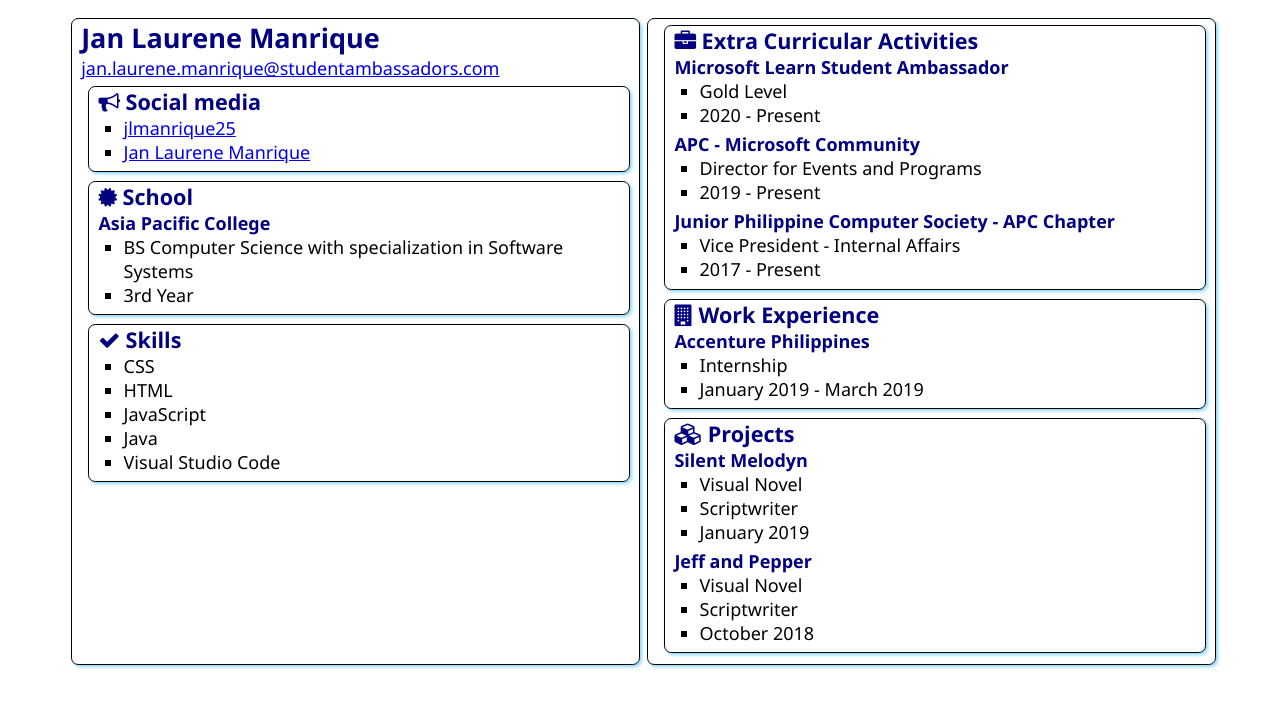
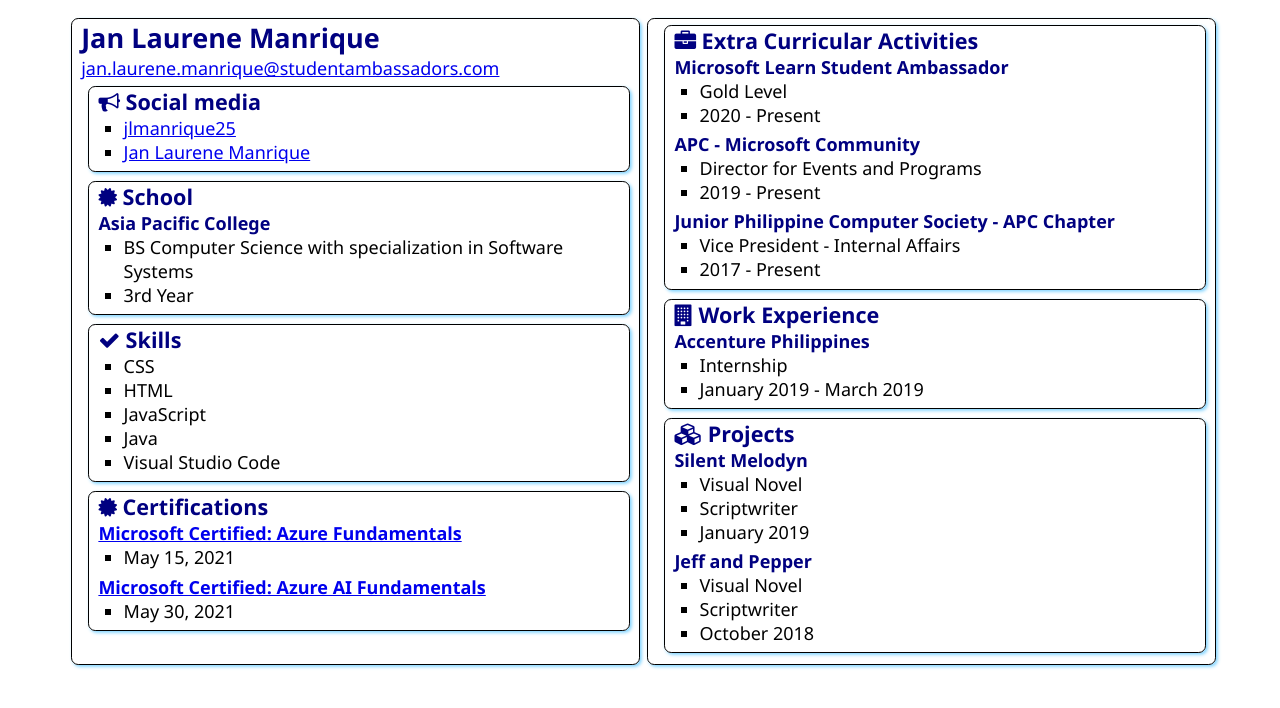
Before and after one commit to jlmanrique25/SATechnicalOnboarding, a plain HTML site: page src/index.html in a window 1280 px wide. Drawn offline with Linux system fonts and the light colour scheme.

Commit message:
Update index.html
Updated credentials

```diff
--- a/src/index.html
+++ b/src/index.html
@@ -51,6 +51,20 @@
                     <li>JavaScript</li>
                     <li>Java</li>
                     <li>Visual Studio Code</li>
+                </ul>
+            </section>
+            <section class="box">
+                <h2>
+                    <i class="fa fa-certificate" aria-hidden="true"></i>
+                    Certifications
+                </h2>
+                <h3><a href="https://www.credly.com/badges/f3585392-ec34-4e3c-9f32-f10044fd7918">Microsoft Certified: Azure Fundamentals</a></h3>
+                <ul>
+                    <li>May 15, 2021 </li>
+                </ul>
+                <h3><a href="https://www.credly.com/badges/83f562a1-08e1-4379-b008-0a021d97d1c1">Microsoft Certified: Azure AI Fundamentals</a></h3>
+                <ul>
+                    <li>May 30, 2021</li>
                 </ul>
             </section>
         </article>
```
